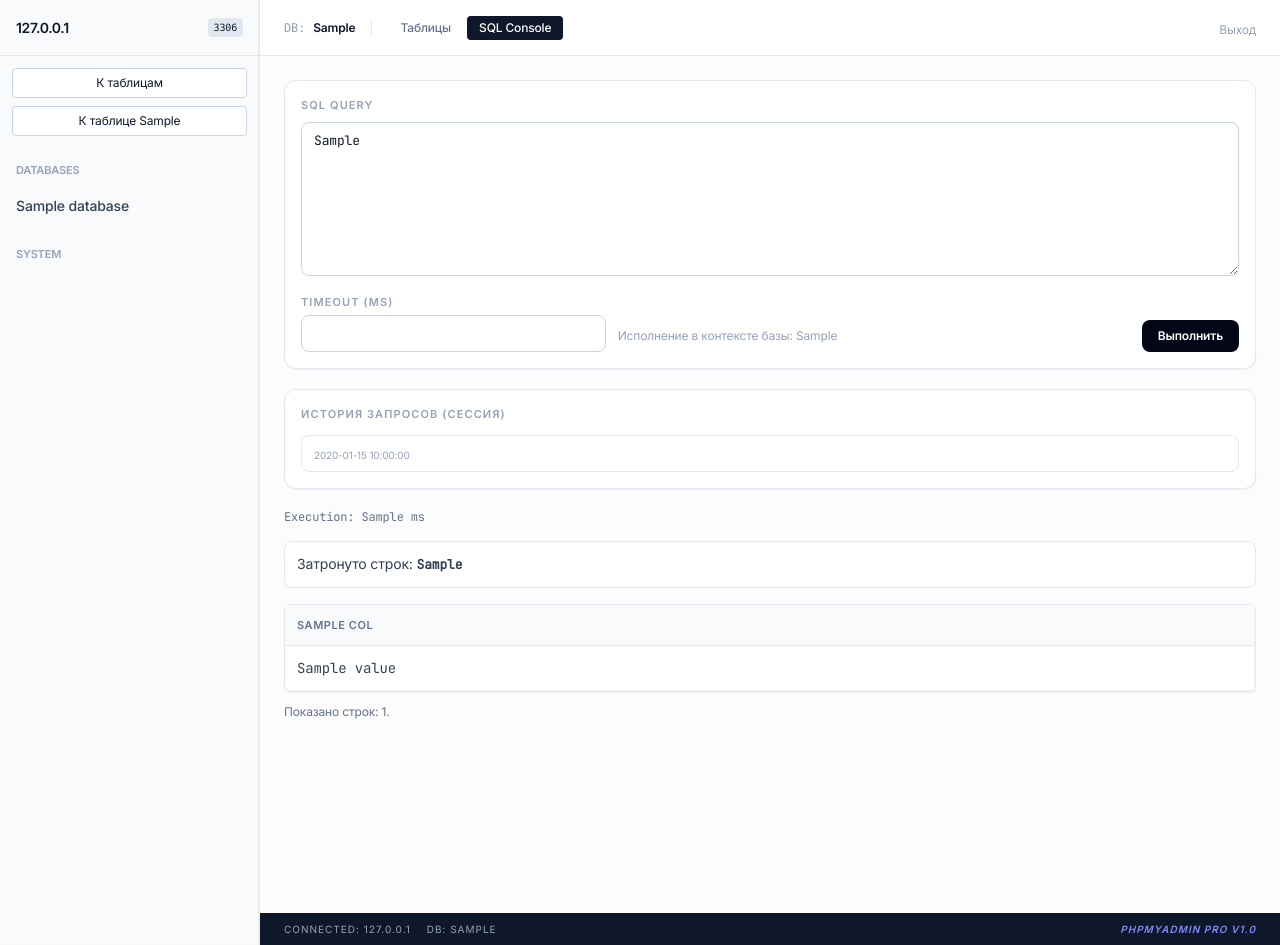
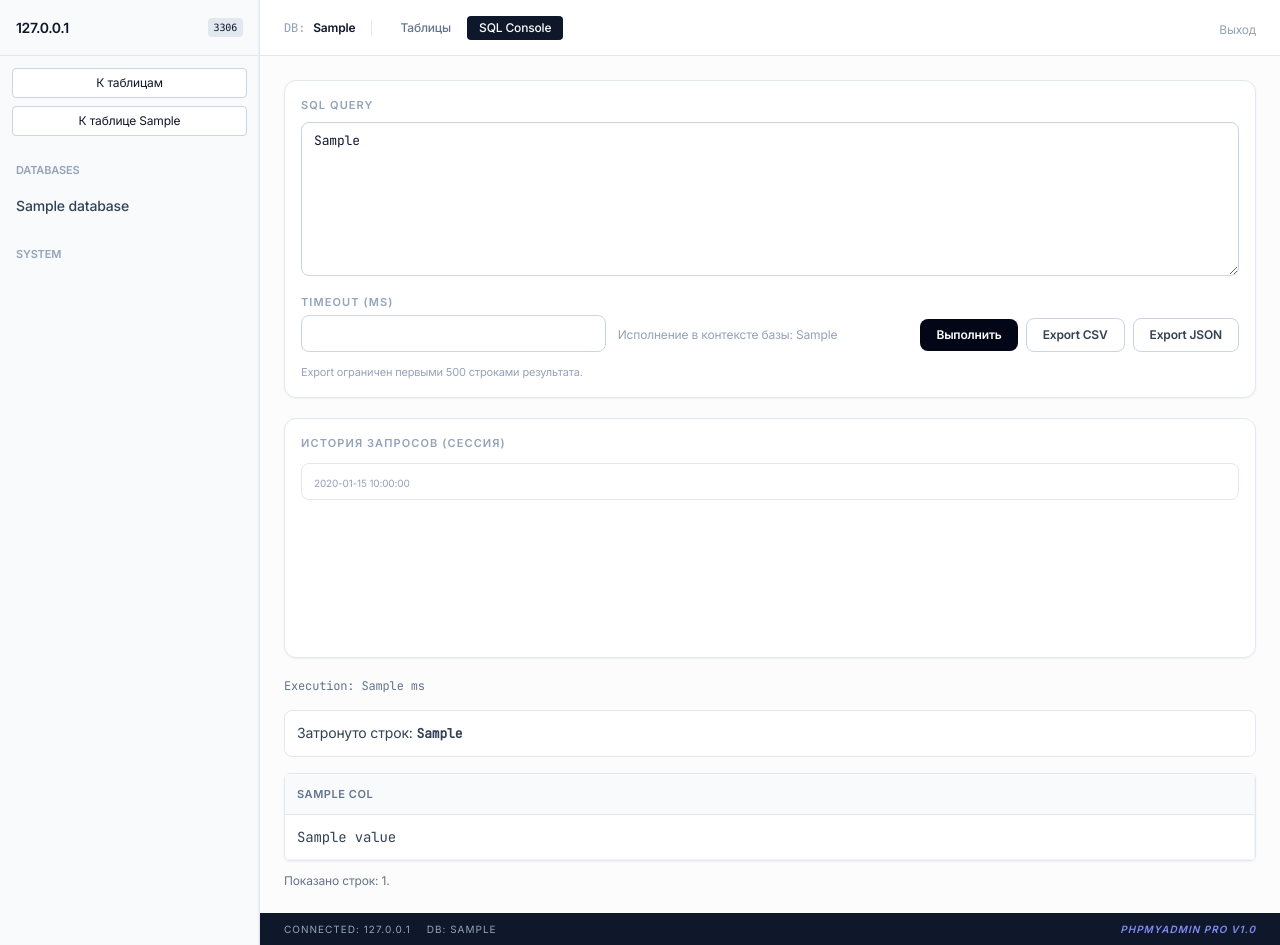
Before and after one commit to code-60/MySQLAdminPro, a Flask app: template templates/sql_console.html in a window 1280 px wide. Run offline with Flask 3, Linux system fonts and the light colour scheme; the template is opened without the code that fills it: most values are stand-ins (such as "Sample title", 1, 10 or a date in 2020); some libraries are stand-ins or nearby versions.

Commit message:
2.4 SQL console v2 и начать с Export result set (CSV/JSON).

```diff
--- a/app.py
+++ b/app.py
@@ -1492,8 +1492,12 @@ def sql_console(db_name: str) -> Any:
         abort(404)
 
     query_text = "SELECT NOW();"
+    export_format = ""
     if request.method == "POST":
         query_text = request.form.get("sql_query", "SELECT NOW();").strip()
+        export_format = request.form.get("export_format", "").strip().lower()
+        if export_format not in {"", "csv", "json"}:
+            export_format = ""
     result_columns: list[str] = []
     result_rows: list[list[str]] = []
     result_count = 0
@@ -1577,24 +1581,77 @@ def sql_console(db_name: str) -> Any:
 
                             if cur.description:
                                 result_columns = [str(column[0]) for column in cur.description]
-                                raw_rows = cur.fetchmany(MAX_SQL_PREVIEW_ROWS)
+                                raw_rows = cur.fetchmany(MAX_SQL_PREVIEW_ROWS + 1)
+                                limited_rows = raw_rows[:MAX_SQL_PREVIEW_ROWS]
                                 result_rows = [
                                     [format_cell(row.get(column)) for column in result_columns]
-                                    for row in raw_rows
+                                    for row in limited_rows
                                 ]
                                 result_count = len(result_rows)
-                                result_truncated = result_count >= MAX_SQL_PREVIEW_ROWS
+                                result_truncated = len(raw_rows) > MAX_SQL_PREVIEW_ROWS
                                 push_sql_history(db_name, query_text)
                                 sql_history = [item for item in get_sql_history() if item["db"] == db_name]
+
+                                if export_format in {"csv", "json"}:
+                                    timestamp = datetime.now().strftime("%Y%m%d_%H%M%S")
+                                    if export_format == "csv":
+                                        output = io.StringIO()
+                                        writer = csv.writer(output)
+                                        writer.writerow(result_columns)
+                                        for row in limited_rows:
+                                            writer.writerow(
+                                                [
+                                                    format_export_value(row.get(column))
+                                                    for column in result_columns
+                                                ]
+                                            )
+                                        response = make_response(output.getvalue())
+                                        filename = f"sql_result_{db_name}_{timestamp}.csv"
+                                        response.headers["Content-Type"] = (
+                                            "text/csv; charset=utf-8"
+                                        )
+                                    else:
+                                        export_payload = [
+                                            {
+                                                column: json_export_value(row.get(column))
+                                                for column in result_columns
+                                            }
+                                            for row in limited_rows
+                                        ]
+                                        response = make_response(
+                                            json.dumps(
+                                                export_payload,
+                                                ensure_ascii=False,
+                                                indent=2,
+                                            )
+                                        )
+                                        filename = f"sql_result_{db_name}_{timestamp}.json"
+                                        response.headers["Content-Type"] = (
+                                            "application/json; charset=utf-8"
+                                        )
+
+                                    response.headers["Content-Disposition"] = (
+                                        f'attachment; filename="{filename}"'
+                                    )
+                                    if result_truncated:
+                                        response.headers["X-Result-Truncated"] = "1"
+                                    return response
+
                                 flash("SQL-запрос выполнен.", "success")
                             else:
+                                if export_format in {"csv", "json"}:
+                                    flash(
+                                        "Экспорт доступен только для запросов, возвращающих таблицу данных.",
+                                        "error",
+                                    )
                                 affected_rows = max(cur.rowcount, 0)
                                 push_sql_history(db_name, query_text)
                                 sql_history = [item for item in get_sql_history() if item["db"] == db_name]
-                                flash(
-                                    f"SQL-запрос выполнен. Затронуто строк: {affected_rows}.",
-                                    "success",
-                                )
+                                if export_format not in {"csv", "json"}:
+                                    flash(
+                                        f"SQL-запрос выполнен. Затронуто строк: {affected_rows}.",
+                                        "success",
+                                    )
                     except Exception as exc:
                         flash(f"Ошибка SQL: {exc}", "error")
         finally:
--- a/templates/sql_console.html
+++ b/templates/sql_console.html
@@ -108,19 +108,24 @@
                             <span class="text-xs text-slate-400">Исполнение в контексте базы: {{ current_db }}</span>
                             <div class="flex items-center gap-2">
                                 <button id="sql-cancel" type="button" class="hidden px-4 py-2 border border-slate-300 rounded-lg text-xs font-semibold text-slate-700 hover:border-slate-900">Остановить ожидание</button>
-                                <button id="sql-submit" type="submit" data-loading-text="Выполнение..." class="px-4 py-2 bg-slate-950 text-white rounded-lg text-xs font-semibold hover:bg-slate-800">Выполнить</button>
+                                <button id="sql-submit" type="submit" name="export_format" value="" data-loading-text="Выполнение..." class="sql-submit-button px-4 py-2 bg-slate-950 text-white rounded-lg text-xs font-semibold hover:bg-slate-800">Выполнить</button>
+                                <button type="submit" name="export_format" value="csv" data-loading-text="Экспорт CSV..." class="sql-submit-button px-4 py-2 border border-slate-300 rounded-lg text-xs font-semibold text-slate-700 hover:border-slate-900">Export CSV</button>
+                                <button type="submit" name="export_format" value="json" data-loading-text="Экспорт JSON..." class="sql-submit-button px-4 py-2 border border-slate-300 rounded-lg text-xs font-semibold text-slate-700 hover:border-slate-900">Export JSON</button>
                             </div>
+                        </div>
+                        <div class="md:col-span-3 text-[11px] text-slate-400">
+                            Export ограничен первыми 500 строками результата.
                         </div>
                     </div>
                 </form>
 
-                <div class="mb-5 bg-white border border-slate-200 rounded-xl shadow-sm p-4">
+                <div class="mb-5 bg-white border border-slate-200 rounded-xl shadow-sm p-4 min-h-[240px]">
                     <p class="text-[11px] font-bold text-slate-400 uppercase tracking-widest mb-3">История запросов (сессия)</p>
                     {% if sql_history %}
-                    <div class="space-y-2 max-h-44 overflow-y-auto">
+                    <div class="space-y-2 max-h-60 overflow-y-auto">
                         {% for item in sql_history %}
                         <a href="{{ url_for('sql_console', db_name=current_db, history=loop.index0, table=current_table, return_page=return_page, return_limit=return_limit, tables_q=tables_q) }}" class="block border border-slate-200 rounded-lg px-3 py-2 hover:border-slate-900 transition-colors">
-                            <div class="mono text-xs text-slate-700 truncate">{{ item.query }}</div>
+                            <div class="mono text-xs text-slate-700 whitespace-pre-wrap break-all leading-5">{{ item.query }}</div>
                             <div class="text-[10px] text-slate-400 mt-1">{{ item.executed_at }}</div>
                         </a>
                         {% endfor %}
@@ -188,6 +193,7 @@
         const sqlQuery = document.getElementById('sql-query');
         const sqlSubmit = document.getElementById('sql-submit');
         const sqlCancel = document.getElementById('sql-cancel');
+        const sqlSubmitButtons = Array.from(document.querySelectorAll('.sql-submit-button'));
 
         function isDestructiveSql(queryText) {
             const trimmed = queryText.trim().toUpperCase();
@@ -204,18 +210,25 @@
                     }
                 }
 
-                sqlSubmit.dataset.originalText = sqlSubmit.textContent;
-                sqlSubmit.textContent = sqlSubmit.getAttribute('data-loading-text') || 'Выполнение...';
-                sqlSubmit.disabled = true;
-                sqlSubmit.classList.add('opacity-70', 'cursor-not-allowed');
+                const triggerButton = event.submitter && event.submitter.tagName === 'BUTTON'
+                    ? event.submitter
+                    : sqlSubmit;
+                triggerButton.dataset.originalText = triggerButton.textContent;
+                triggerButton.textContent = triggerButton.getAttribute('data-loading-text') || 'Выполнение...';
+                sqlSubmitButtons.forEach((button) => {
+                    button.disabled = true;
+                    button.classList.add('opacity-70', 'cursor-not-allowed');
+                });
                 sqlCancel.classList.remove('hidden');
             });
 
             sqlCancel.addEventListener('click', () => {
                 window.stop();
-                sqlSubmit.disabled = false;
-                sqlSubmit.textContent = sqlSubmit.dataset.originalText || 'Выполнить';
-                sqlSubmit.classList.remove('opacity-70', 'cursor-not-allowed');
+                sqlSubmitButtons.forEach((button) => {
+                    button.disabled = false;
+                    button.classList.remove('opacity-70', 'cursor-not-allowed');
+                    button.textContent = button.dataset.originalText || button.textContent;
+                });
                 sqlCancel.classList.add('hidden');
             });
         }
```
Also changed, not shown: plan.md (+1 -1 lines).
